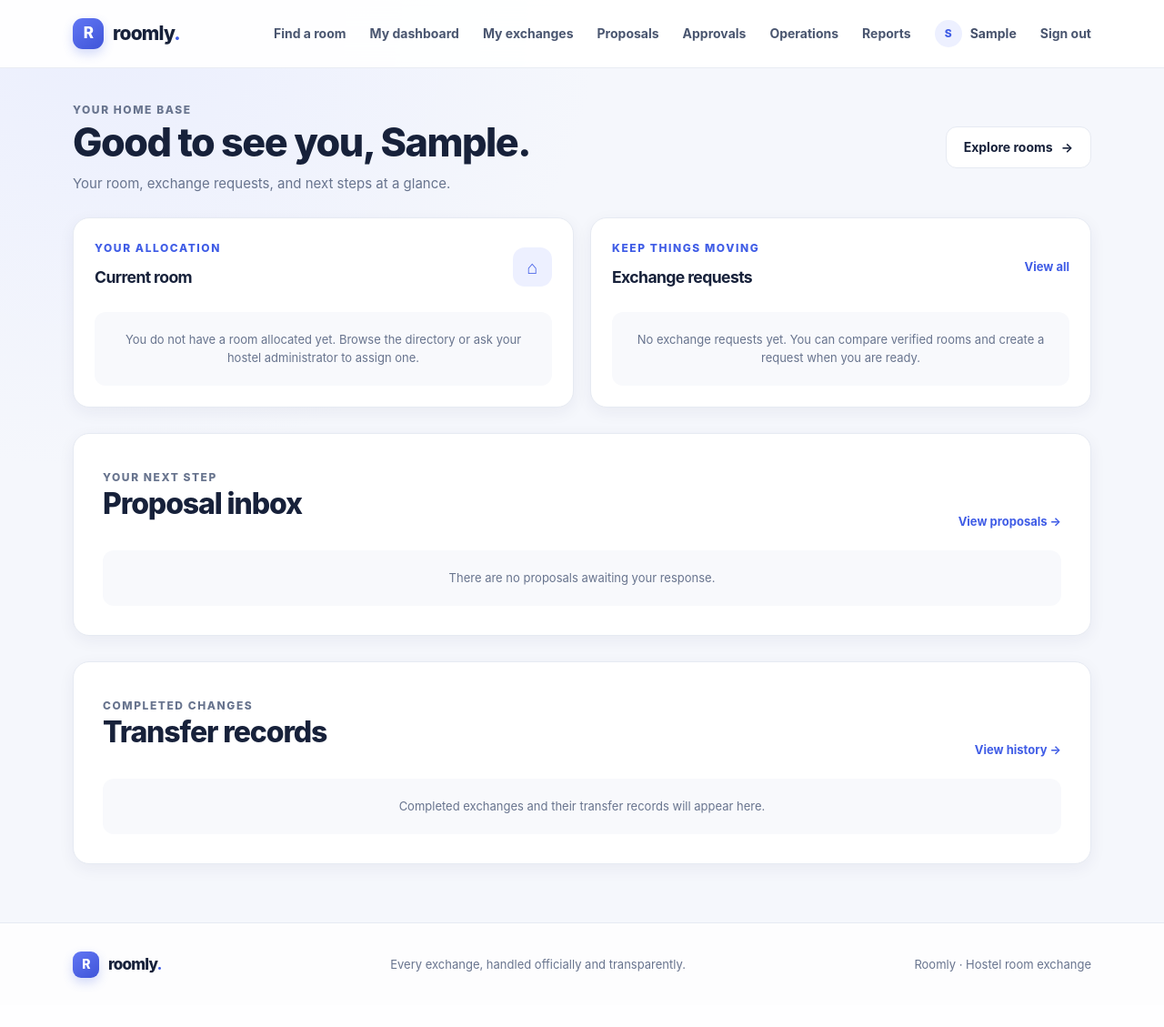
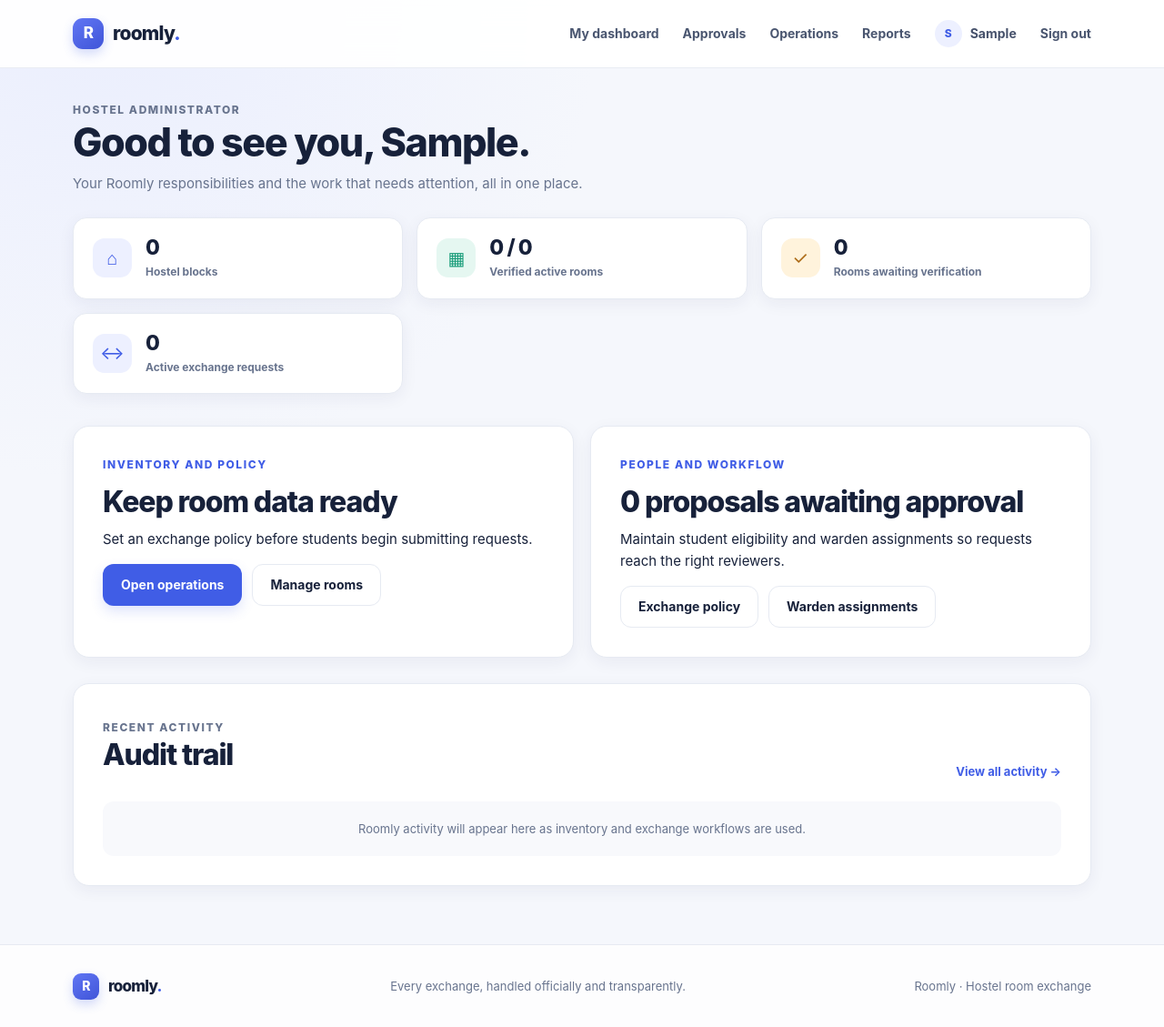
Before and after one commit to Priyangshu0011/Roomly-Hostel-Room-Booking-and-Exchange-System, a Django app: page /accounts/dashboard/ in a window 1280 px wide. Shown: the whole page at 91% size. Before the commit the page ends 1084 px from the top, so only its background shows below. Run offline with Django 5.2, Linux system fonts and the light colour scheme; the visitor is signed in with stand-in values (Sample User, id 1); data comes from the database, SQL or seed files in the repository; data that the repository does not hold is empty; parts of the project's set-up code (start-up, migrations or seed data) failed here and were passed over.

Commit message:
Add role-specific staff dashboards
Co-authored-by: Copilot <223556219+Copilot@users.noreply.github.com>

```diff
--- /dev/null
+++ b/accounts/templates/accounts/staff_dashboard.html
@@ -0,0 +1,132 @@
+{% extends 'base.html' %}
+
+{% block title %}{{ dashboard_role }} dashboard | Roomly{% endblock %}
+
+{% block content %}
+<section class="dashboard-heading">
+    <div>
+        <p class="eyebrow">{{ dashboard_role }}</p>
+        <h1>Good to see you, {{ user.first_name|default:user.username }}.</h1>
+        <p>Your Roomly responsibilities and the work that needs attention, all in one place.</p>
+    </div>
+</section>
+
+{% if dashboard_role == 'Hostel administrator' %}
+    <section class="stats-grid" aria-label="Hostel operations overview">
+        <div class="stat-card"><span class="stat-icon" aria-hidden="true">⌂</span><div><span class="stat-value">{{ active_blocks }}</span><span class="stat-label">Hostel blocks</span></div></div>
+        <div class="stat-card"><span class="stat-icon" aria-hidden="true">▦</span><div><span class="stat-value">{{ verified_rooms }} / {{ total_rooms }}</span><span class="stat-label">Verified active rooms</span></div></div>
+        <div class="stat-card"><span class="stat-icon" aria-hidden="true">✓</span><div><span class="stat-value">{{ unverified_rooms }}</span><span class="stat-label">Rooms awaiting verification</span></div></div>
+        <div class="stat-card"><span class="stat-icon" aria-hidden="true">↔</span><div><span class="stat-value">{{ active_requests }}</span><span class="stat-label">Active exchange requests</span></div></div>
+    </section>
+    <section class="grid grid-2 subsection">
+        <article class="panel panel-pad">
+            <p class="eyebrow">Inventory and policy</p>
+            <h2>Keep room data ready</h2>
+            <p>{% if policy %}Cooling-off: {{ policy.cooling_off_days }} days · Request validity: {{ policy.request_validity_days }} days · Maximum chain: {{ policy.max_chain_length }}.{% else %}Set an exchange policy before students begin submitting requests.{% endif %}</p>
+            <div class="button-row">
+                <a class="button" href="{% url 'rooms:operations' %}">Open operations</a>
+                <a class="button button-quiet" href="{% url 'admin:rooms_room_changelist' %}">Manage rooms</a>
+            </div>
+        </article>
+        <article class="panel panel-pad">
+            <p class="eyebrow">People and workflow</p>
+            <h2>{{ approval_queue }} proposal{{ approval_queue|pluralize }} awaiting approval</h2>
+            <p>Maintain student eligibility and warden assignments so requests reach the right reviewers.</p>
+            <div class="button-row">
+                <a class="button button-quiet" href="{% url 'admin:swaps_policyrule_changelist' %}">Exchange policy</a>
+                <a class="button button-quiet" href="{% url 'admin:accounts_wardenassignment_changelist' %}">Warden assignments</a>
+            </div>
+        </article>
+    </section>
+    <section class="panel panel-pad subsection">
+        <div class="section-heading">
+            <div><p class="eyebrow">Recent activity</p><h2>Audit trail</h2></div>
+            <a class="room-link" href="{% url 'admin:swaps_auditentry_changelist' %}">View all activity &rarr;</a>
+        </div>
+        {% if recent_activity %}
+            <ul class="request-list">
+                {% for entry in recent_activity %}
+                    <li class="request-item">
+                        <p><strong>{{ entry.action }}</strong><br><span class="muted">{{ entry.actor|default:"System" }} · {{ entry.created_at|date:"M j, Y, g:i a" }}</span></p>
+                        <span class="muted">{{ entry.object_type }} #{{ entry.object_id }}</span>
+                    </li>
+                {% endfor %}
+            </ul>
+        {% else %}
+            <p class="empty-inline">Roomly activity will appear here as inventory and exchange workflows are used.</p>
+        {% endif %}
+    </section>
+{% elif dashboard_role == 'Warden' or dashboard_role == 'Chief warden' %}
+    <section class="stats-grid" aria-label="Approval overview">
+        <div class="stat-card"><span class="stat-icon" aria-hidden="true">◷</span><div><span class="stat-value">{{ pending_count }}</span><span class="stat-label">Proposals needing your review</span></div></div>
+        <div class="stat-card"><span class="stat-icon" aria-hidden="true">⌂</span><div><span class="stat-value">{{ assigned_blocks.count }}</span><span class="stat-label">{% if dashboard_role == 'Chief warden' %}Hostel blocks in scope{% else %}Assigned hostel blocks{% endif %}</span></div></div>
+        <div class="stat-card"><span class="stat-icon" aria-hidden="true">✓</span><div><span class="stat-value">{{ recent_approvals|length }}</span><span class="stat-label">Recent decisions shown</span></div></div>
+    </section>
+    <section class="grid grid-2 subsection">
+        <article class="panel panel-pad">
+            <div class="section-heading">
+                <div><p class="eyebrow">Approval queue</p><h2>Exchanges ready for review</h2></div>
+                <a class="room-link" href="{% url 'swaps:approval_queue' %}">Open queue &rarr;</a>
+            </div>
+            {% if pending_proposals %}
+                <ul class="request-list">
+                    {% for proposal in pending_proposals %}
+                        <li class="request-item">
+                            <p><strong>{{ proposal.cycle_length }}-resident exchange</strong><br><span class="muted">Expires {{ proposal.expires_at|date:"M j, Y, g:i a" }}</span></p>
+                            <a class="room-link" href="{% url 'swaps:approval_queue' %}">Review</a>
+                        </li>
+                    {% endfor %}
+                </ul>
+            {% else %}
+                <p class="empty-inline">No exchange proposals are waiting for your approval.</p>
+            {% endif %}
+        </article>
+        <article class="panel panel-pad">
+            <p class="eyebrow">Your scope</p>
+            <h2>{% if dashboard_role == 'Chief warden' %}All hostel blocks{% else %}Assigned blocks{% endif %}</h2>
+            {% if assigned_blocks %}
+                <ul class="request-list">
+                    {% for block in assigned_blocks %}
+                        <li class="request-item"><strong>{{ block.name }}</strong><span class="room-gender">{{ block.get_gender_restriction_display }}</span></li>
+                    {% endfor %}
+                </ul>
+            {% elif dashboard_role == 'Warden' %}
+                <p class="empty-inline">No hostel blocks are assigned to your account. Contact the hostel administrator.</p>
+            {% endif %}
+        </article>
+    </section>
+    <section class="panel panel-pad subsection">
+        <div class="section-heading"><div><p class="eyebrow">Decision history</p><h2>Your recent approvals</h2></div></div>
+        {% if recent_approvals %}
+            <ul class="request-list">
+                {% for approval in recent_approvals %}
+                    <li class="request-item"><p><strong>Proposal #{{ approval.proposal_id }} · {{ approval.get_decision_display }}</strong><br><span class="muted">{{ approval.decided_at|date:"M j, Y, g:i a" }}</span></p><span class="muted">{{ approval.remarks|truncatechars:90 }}</span></li>
+                {% endfor %}
+            </ul>
+        {% else %}
+            <p class="empty-inline">Your recorded decisions will appear here.</p>
+        {% endif %}
+    </section>
+{% else %}
+    <section class="stats-grid" aria-label="Student welfare overview">
+        <div class="stat-card"><span class="stat-icon" aria-hidden="true">↔</span><div><span class="stat-value">{{ request_count }}</span><span class="stat-label">Exchange requests</span></div></div>
+        <div class="stat-card"><span class="stat-icon" aria-hidden="true">▦</span><div><span class="stat-value">{{ match_rate }}%</span><span class="stat-label">Requests matched</span></div></div>
+        <div class="stat-card"><span class="stat-icon" aria-hidden="true">✓</span><div><span class="stat-value">{{ completed_count }}</span><span class="stat-label">Completed exchanges</span></div></div>
+        <div class="stat-card"><span class="stat-icon" aria-hidden="true">◷</span><div><span class="stat-value">{{ pending_count }}</span><span class="stat-label">Awaiting approval</span></div></div>
+    </section>
+    <section class="grid grid-2 subsection">
+        <article class="panel panel-pad">
+            <p class="eyebrow">Institution-wide view</p>
+            <h2>Exchange outcomes at a glance</h2>
+            <p>{{ matched_request_count }} requests have appeared in a proposal across {{ block_count }} hostel block{{ block_count|pluralize }}.</p>
+            <a class="button" href="{% url 'swaps:analytics' %}">Open exchange reports</a>
+        </article>
+        <article class="panel panel-pad">
+            <p class="eyebrow">Read-only oversight</p>
+            <h2>Track fairness and participation</h2>
+            <p>Use the analytics reports to review request volume, match rates, completion patterns, and warden decisions.</p>
+            <a class="button button-quiet" href="{% url 'swaps:analytics' %}">View analytics</a>
+        </article>
+    </section>
+{% endif %}
+{% endblock %}
--- a/accounts/views.py
+++ b/accounts/views.py
@@ -6,8 +6,25 @@ from django.contrib.auth.forms import AuthenticationForm
 from django.contrib.auth.decorators import login_required
 from django.utils.http import url_has_allowed_host_and_scheme
 from django.views.decorators.http import require_POST
-from swaps.models import ExchangeProposal, ProposalParticipant, TransferRecord
-from swaps.permissions import STUDENT_GROUP
+from rooms.models import HostelBlock, Room
+from swaps.models import (
+    Approval,
+    AuditEntry,
+    ExchangeProposal,
+    ExchangeRequest,
+    PolicyRule,
+    ProposalParticipant,
+    TransferRecord,
+)
+from swaps.permissions import (
+    CHIEF_WARDEN_GROUP,
+    STUDENT_GROUP,
+    WARDEN_GROUP,
+    can_approve_proposal,
+    can_view_analytics,
+    has_role,
+    is_hostel_administrator,
+)
 from .models import StudentProfile
 from .forms import StudentRegistrationForm
 
@@ -66,6 +83,14 @@ def user_logout_view(request):
 
 @login_required(login_url='accounts:login')
 def student_dashboard_view(request):
+    user = request.user
+    if is_hostel_administrator(user):
+        return _administrator_dashboard(request)
+    if has_role(user, CHIEF_WARDEN_GROUP) or has_role(user, WARDEN_GROUP):
+        return _warden_dashboard(request)
+    if can_view_analytics(user):
+        return _dean_dashboard(request)
+
     profile, _ = StudentProfile.objects.get_or_create(user=request.user)
     assigned_room = profile.current_room
     requests = profile.exchange_requests.all()[:5]
@@ -88,3 +113,72 @@ def student_dashboard_view(request):
         'transfers': transfers,
     }
     return render(request, 'accounts/dashboard.html', context)
+
+
+def _administrator_dashboard(request):
+    context = {
+        'dashboard_role': 'Hostel administrator',
+        'active_blocks': HostelBlock.objects.count(),
+        'total_rooms': Room.objects.count(),
+        'verified_rooms': Room.objects.filter(is_verified=True, is_active=True).count(),
+        'unverified_rooms': Room.objects.filter(is_verified=False).count(),
+        'active_requests': ExchangeRequest.objects.filter(
+            status__in=(ExchangeRequest.Status.OPEN, ExchangeRequest.Status.MATCHED),
+        ).count(),
+        'approval_queue': ExchangeProposal.objects.filter(
+            status=ExchangeProposal.Status.AWAITING_APPROVAL,
+        ).count(),
+        'policy': PolicyRule.current(),
+        'recent_activity': AuditEntry.objects.select_related('actor')[:5],
+    }
+    return render(request, 'accounts/staff_dashboard.html', context)
+
+
+def _warden_dashboard(request):
+    proposals = ExchangeProposal.objects.filter(
+        status=ExchangeProposal.Status.AWAITING_APPROVAL,
+    ).prefetch_related(
+        'participants__from_room__block',
+        'participants__to_room__block',
+    ).order_by('expires_at')
+    pending_proposals = [
+        proposal for proposal in proposals
+        if can_approve_proposal(request.user, proposal)
+    ]
+    is_chief_warden = has_role(request.user, CHIEF_WARDEN_GROUP)
+    assigned_blocks = (
+        HostelBlock.objects.all()
+        if is_chief_warden
+        else HostelBlock.objects.filter(warden_assignments__user=request.user).distinct()
+    )
+    context = {
+        'dashboard_role': 'Chief warden' if is_chief_warden else 'Warden',
+        'assigned_blocks': assigned_blocks,
+        'pending_proposals': pending_proposals[:5],
+        'pending_count': len(pending_proposals),
+        'recent_approvals': Approval.objects.filter(
+            approver=request.user,
+        ).select_related('proposal').order_by('-decided_at')[:5],
+    }
+    return render(request, 'accounts/staff_dashboard.html', context)
+
+
+def _dean_dashboard(request):
+    request_count = ExchangeRequest.objects.count()
+    matched_request_count = ProposalParticipant.objects.values(
+        'exchange_request_id',
+    ).distinct().count()
+    context = {
+        'dashboard_role': 'Student Welfare Dean',
+        'request_count': request_count,
+        'matched_request_count': matched_request_count,
+        'match_rate': round(matched_request_count * 100 / request_count, 1) if request_count else 0,
+        'completed_count': ExchangeProposal.objects.filter(
+            status=ExchangeProposal.Status.EXECUTED,
+        ).count(),
+        'pending_count': ExchangeProposal.objects.filter(
+            status=ExchangeProposal.Status.AWAITING_APPROVAL,
+        ).count(),
+        'block_count': HostelBlock.objects.count(),
+    }
+    return render(request, 'accounts/staff_dashboard.html', context)
--- a/templates/base.html
+++ b/templates/base.html
@@ -24,11 +24,13 @@
                 <span></span><span></span><span></span>
             </button>
             <ul class="nav-links" id="primary-nav">
-                <li><a href="{% url 'rooms:room_list' %}">Find a room</a></li>
                 {% if user.is_authenticated %}
                     <li><a href="{% url 'accounts:dashboard' %}">My dashboard</a></li>
-                    <li><a href="{% url 'swaps:list' %}">My exchanges</a></li>
-                    <li><a href="{% url 'swaps:proposals' %}">Proposals</a></li>
+                    {% if not perms.swaps.review_exchangeproposal and not perms.swaps.view_exchangeanalytics and not perms.rooms.manage_room_inventory %}
+                        <li><a href="{% url 'rooms:room_list' %}">Find a room</a></li>
+                        <li><a href="{% url 'swaps:list' %}">My exchanges</a></li>
+                        <li><a href="{% url 'swaps:proposals' %}">Proposals</a></li>
+                    {% endif %}
                     {% if perms.swaps.review_exchangeproposal %}
                         <li><a href="{% url 'swaps:approval_queue' %}">Approvals</a></li>
                     {% endif %}
@@ -49,6 +51,7 @@
                         </form>
                     </li>
                 {% else %}
+                    <li><a href="{% url 'rooms:room_list' %}">Find a room</a></li>
                     <li><a href="{% url 'accounts:login' %}">Sign in</a></li>
                     <li><a href="{% url 'accounts:register' %}" class="button button-small">Create account</a></li>
                 {% endif %}
```
Also changed, not shown: accounts/tests.py (+118 -1 lines).
